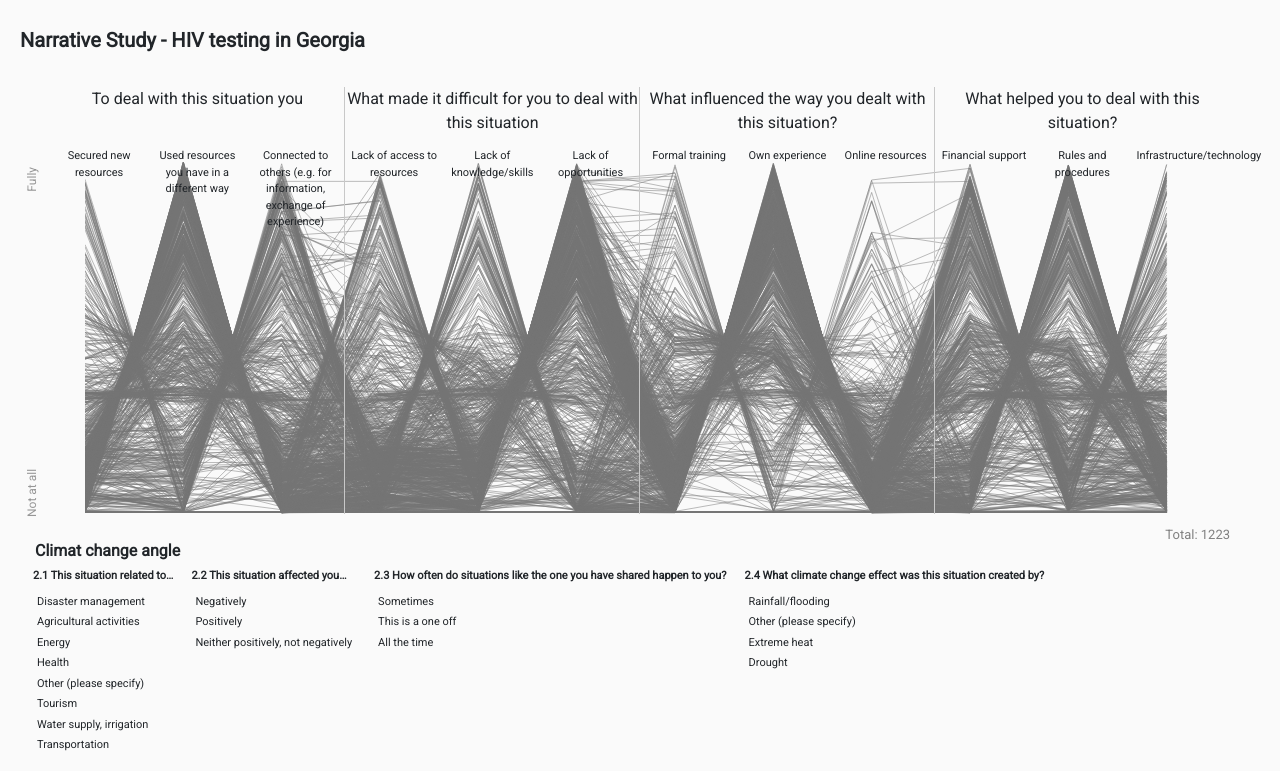
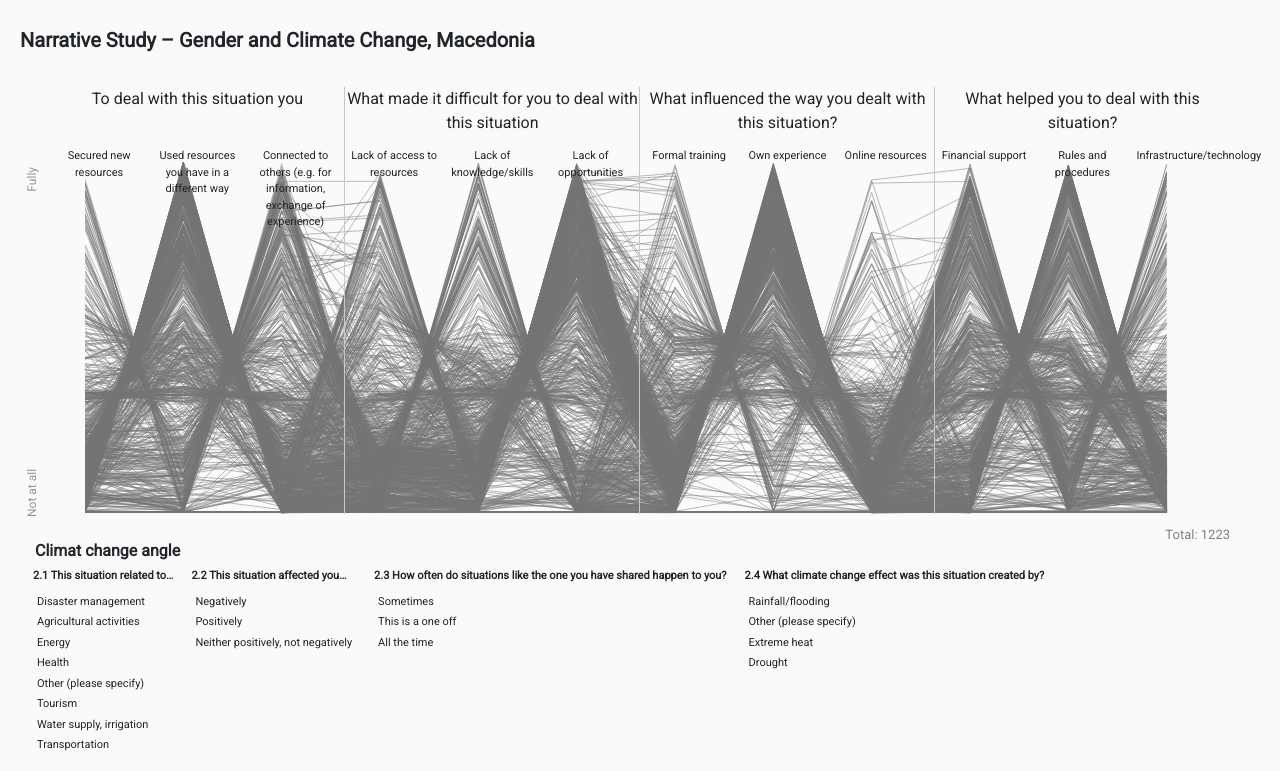
Before and after one commit to narratives-study-georgia/gender-climate-change, a plain HTML site: page index.html in a window 1280 px wide. Shown: the top 771 px of the page. Drawn offline with nearby package versions, Linux system fonts and the light colour scheme.

Commit message:
Update index.html

```diff
--- a/index.html
+++ b/index.html
@@ -12,10 +12,10 @@
     <script src="https://code.jquery.com/jquery-2.1.0.js"></script>
     <!-- <script src="https://davidstutz.de/bootstrap-multiselect/docs/js/bootstrap-3.3.2.min.js"></script> -->
     <!-- <script src="https://davidstutz.de/bootstrap-multiselect/dist/js/bootstrap-multiselect.js"></script> -->
-    <title>UNDP/UNFPA - HIV testing in Georgia</title>
+    <title>Narrative Study – Gender and Climate Change, Macedonia</title>
 </head>
 <body>
-    <h1>Narrative Study - HIV testing in Georgia</h1>
+    <h1>Narrative Study – Gender and Climate Change, Macedonia</h1>
     <!-- <div class="title title-1">Bystander actions</div> -->
     <div id="chart">
             <div class='axes'>
```
